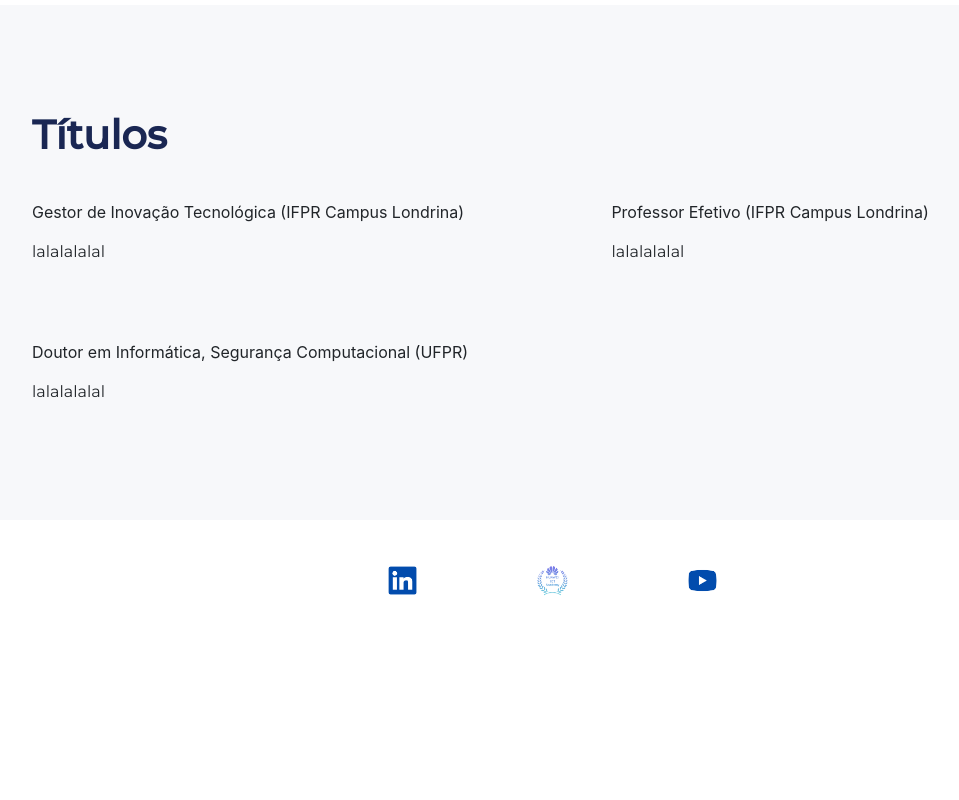
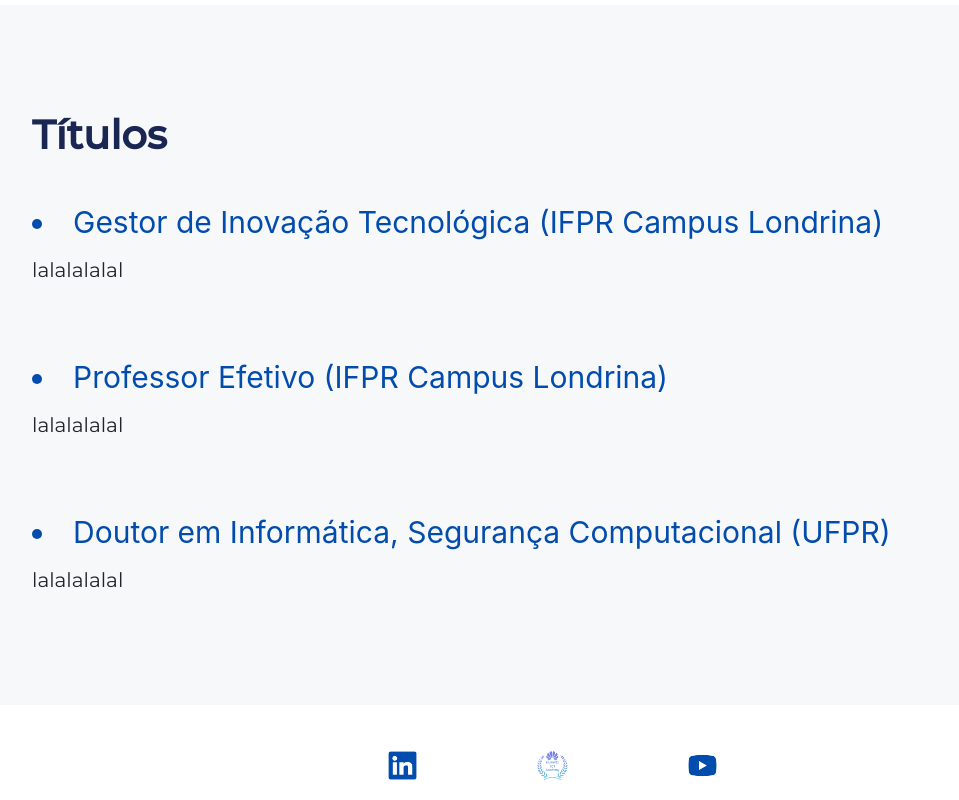
Before and after one commit to ictacademy-ifpr/siteRodolfo, a Next.js app: page / in a window 1280 px wide. Shown: the part 1664-2464 px from the top of the page, without its empty margins (88-1047 px from the left). Before the commit the page ends 2279 px from the top, so only its background shows below. Built offline with nearby package versions, Linux system fonts and the light colour scheme.

Commit message:
updated titles design

```diff
--- a/src/components/titles.tsx
+++ b/src/components/titles.tsx
@@ -1,3 +1,6 @@
+import TitlesStyle from "../../styles/titlesStyle"
+
+
 interface Props{
     title: string,
     description: string
@@ -5,11 +8,13 @@ interface Props{
 
 export default function Titles(props:Props){
     return(
-        <section>
-            <div className= "title">{props.title}</div>
-            <div className="description">
-                <p className='description_text'>{props.description}</p>
-            </div>
-        </section>
+        <TitlesStyle>
+            <section>
+                <li className= "title">{props.title}</li>
+                <div className="description">
+                    <p className='description_text'>{props.description}</p>
+                </div>
+            </section>
+        </TitlesStyle>
     )
 }
--- a/styles/bodyStyle.tsx
+++ b/styles/bodyStyle.tsx
@@ -308,8 +308,9 @@ export const SectionTitles = styled.section`
     padding: 100px 50px;
     .grid{
         display: grid;
-        grid-template-columns: repeat(2, auto);
+        grid-template-columns: repeat(1, auto);
         row-gap: 60px;
+        column-gap: 70px;
     }
 
     @media(max-width:800px){
--- /dev/null
+++ b/styles/titlesStyle.tsx
@@ -0,0 +1,51 @@
+import styled from "styled-components";
+
+const TitlesStyle = styled.div`
+    display: flex;
+    align-items: center;
+    justify-content: center;
+    width: fit-content;
+
+
+
+    .title{
+        list-style-type: disc;
+        font-size: 30px;
+        margin-right: 20px;
+        color: #024CAD;
+        margin-bottom: 10px;
+    }
+    .description{
+        p{
+            margin:0 ;
+        }
+
+        .description_text{
+            max-width: 5260px;
+            font-size: 20px;
+            margin-bottom: 10px;
+        }
+    }
+
+    @media(max-width:500px){
+        .photo{
+            max-width: 150px;
+            width: 100%;
+            height: 150px;
+        }
+    }
+    @media(max-width:400px){
+        flex-direction: column;
+        .photo{
+            margin: 0 ;
+        }
+        .description{
+            text-align: center;
+            .description_text{
+                margin: 0 auto;
+            }
+        }
+    }
+`
+
+export default TitlesStyle
```
